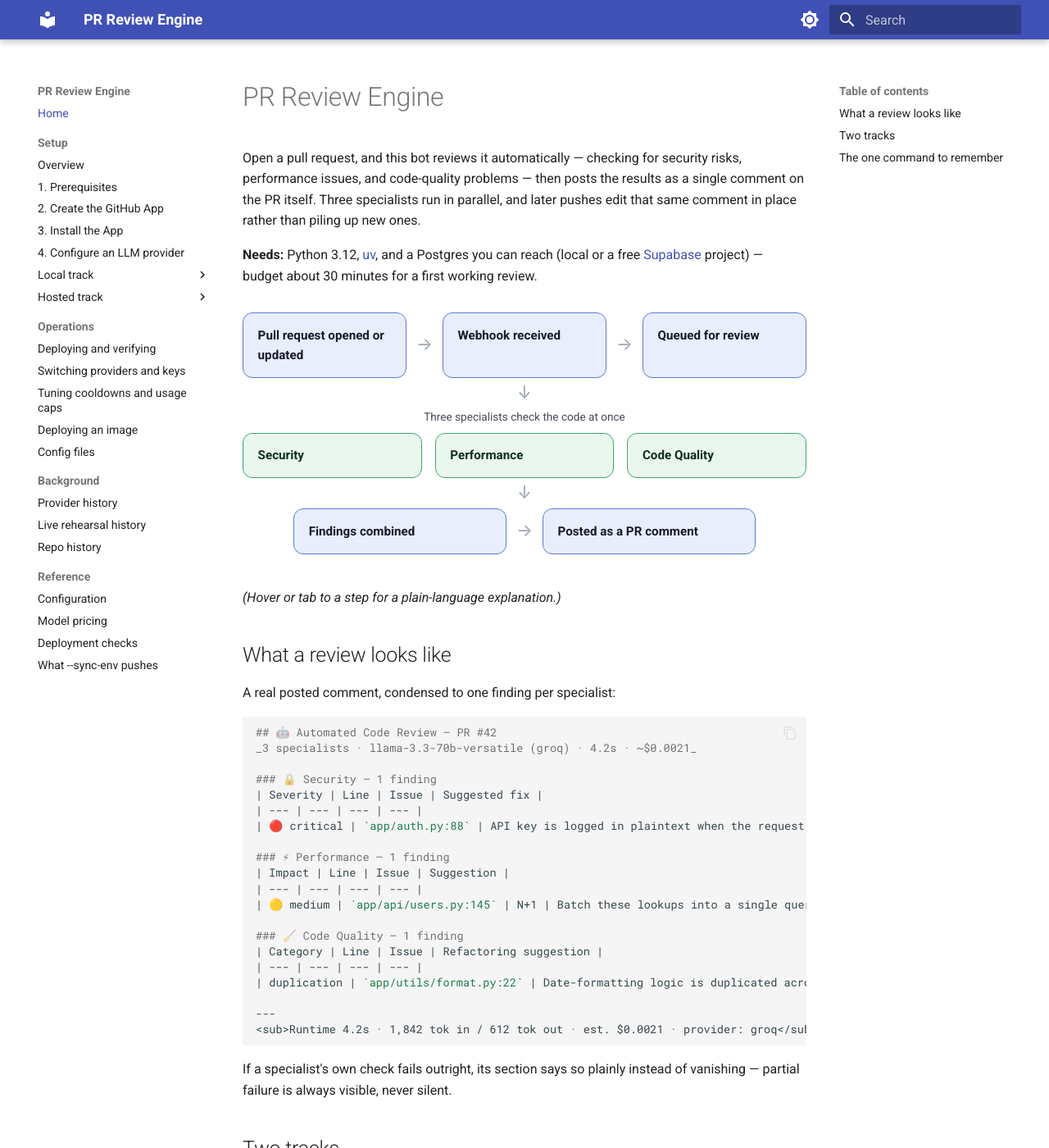
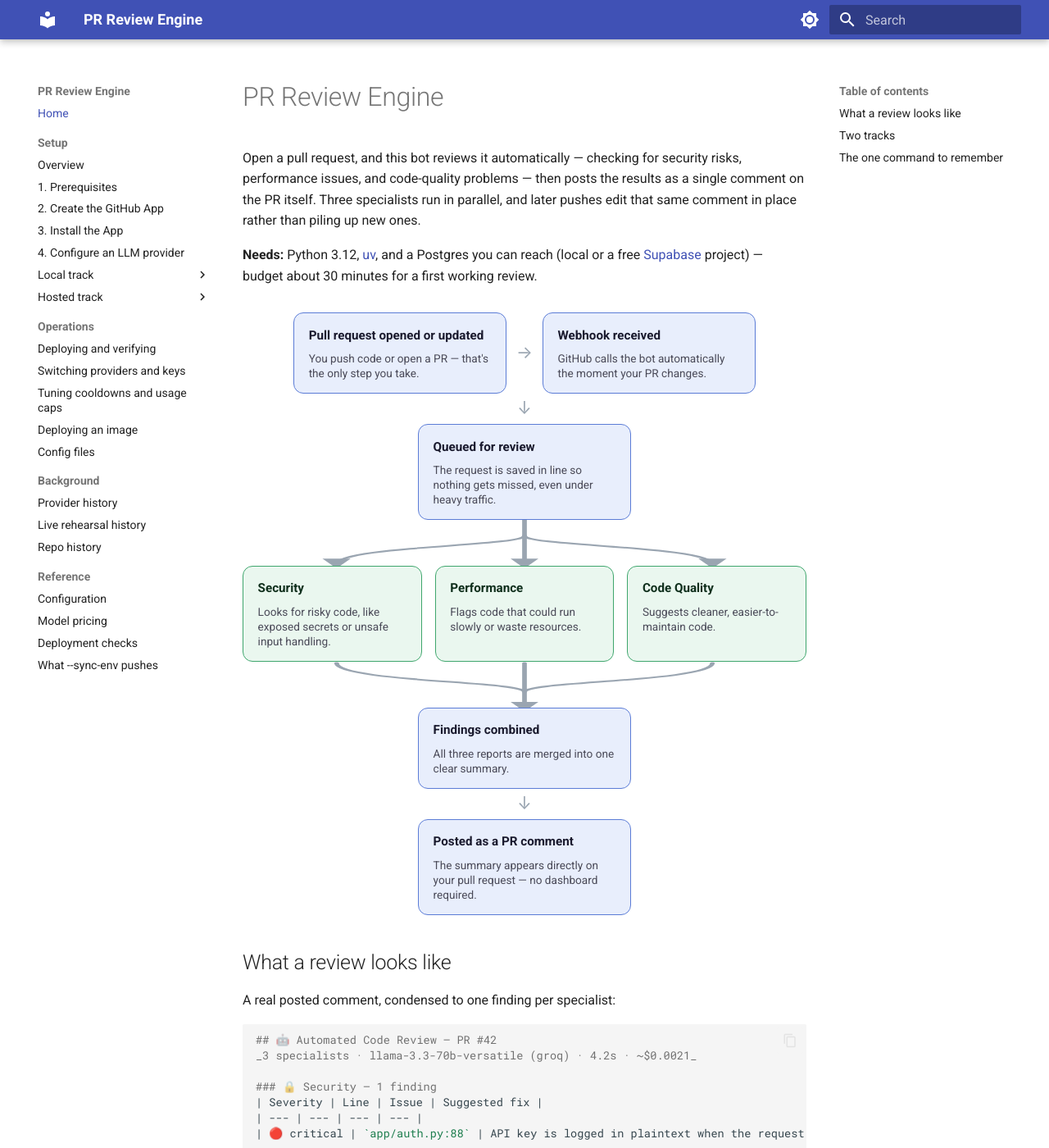
Before and after one commit to SomeoneSomewhereelse/pr-review-bot, an MkDocs documentation site: the page built from guide/index.md, in a window 1280 px wide and 1400 px high. Shown: the whole window at 82% size. Built offline with MkDocs 1.6.1 and Material for MkDocs 9.7.7, drawn with Linux system fonts in a browser that asks for light colours.

Commit message:
docs: add prev/next nav footer and redesign the overview flow diagram
Enable Material's built-in navigation.footer so every guide page gets
Previous/Next buttons in the existing nav order, instead of relying on
manual clicks through the sidebar.

Redesign the overview diagram in guide/index.md: detail text is always
visible now instead of hidden behind hover/tap, and the branch/merge
points use hand-drawn SVG connectors that flow directly into each frame
(styled after README's Mermaid diagram) instead of a static down arrow.
Queued for review and Findings combined get their own centered rows so
the connector's centerline actually lines up with the boxes it points
at, and the specialists row uses a 3-column grid so its frames sit at
exact, viewport-independent thirds.

```diff
--- a/guide/index.md
+++ b/guide/index.md
@@ -40,6 +40,9 @@ budget about 30 minutes for a first working review.
   gap: 0.75em;
 }
 .flow-diagram .fd-branches {
+  display: grid;
+  grid-template-columns: repeat(3, 1fr);
+  justify-items: center;
   gap: 1em;
 }
 .flow-diagram .fd-node {
@@ -50,19 +53,11 @@ budget about 30 minutes for a first working review.
   background: var(--fd-stage-bg);
   color: var(--fd-stage-fg);
   padding: 0.9em 1.1em;
-  cursor: default;
-  transition: transform 0.15s ease, box-shadow 0.15s ease;
-  outline: none;
 }
 .flow-diagram .fd-node.fd-specialist {
   border-color: var(--fd-specialist-border);
   background: var(--fd-specialist-bg);
   color: var(--fd-specialist-fg);
-}
-.flow-diagram .fd-node:hover,
-.flow-diagram .fd-node:focus-visible {
-  transform: translateY(-2px);
-  box-shadow: 0 4px 14px rgba(0, 0, 0, 0.15);
 }
 .flow-diagram .fd-title {
   font-weight: 600;
@@ -72,15 +67,6 @@ budget about 30 minutes for a first working review.
   color: var(--fd-detail-fg);
   font-size: 0.85em;
   line-height: 1.35;
-  max-height: 0;
-  opacity: 0;
-  overflow: hidden;
-  transition: max-height 0.2s ease, opacity 0.2s ease, margin-top 0.2s ease;
-}
-.flow-diagram .fd-node:hover .fd-detail,
-.flow-diagram .fd-node:focus-visible .fd-detail {
-  max-height: 6em;
-  opacity: 1;
   margin-top: 0.5em;
 }
 .flow-diagram .fd-arrow {
@@ -95,71 +81,116 @@ budget about 30 minutes for a first working review.
   width: 100%;
   padding: 0.1em 0;
 }
-.flow-diagram .fd-split-label {
-  text-align: center;
-  font-size: 0.85em;
-  color: var(--fd-detail-fg);
-  margin-bottom: 0.6em;
+.flow-diagram .fd-junction {
+  display: flex;
+  justify-content: center;
+}
+.flow-diagram .fd-junction .fd-arrow-down {
+  display: none;
+}
+.flow-diagram .fd-connector {
+  display: block;
+  width: 100%;
+  height: 56px;
+}
+.flow-diagram .fd-connector path {
+  fill: none;
+  stroke: var(--fd-arrow);
+  stroke-width: 2.5;
+  stroke-linecap: round;
+}
+.flow-diagram .fd-connector marker path {
+  fill: var(--fd-arrow);
+  stroke: none;
 }
 @media (max-width: 600px) {
   .flow-diagram .fd-row { flex-direction: column; align-items: stretch; }
   .flow-diagram .fd-arrow:not(.fd-arrow-down) { transform: rotate(90deg); }
   .flow-diagram .fd-node { max-width: none; }
+  .flow-diagram .fd-branches { grid-template-columns: 1fr; }
+  .flow-diagram .fd-connector { display: none; }
+  .flow-diagram .fd-junction .fd-arrow-down { display: flex; }
 }
 </style>
 
 <div class="flow-diagram">
   <div class="fd-row">
-    <div class="fd-node" tabindex="0">
+    <div class="fd-node">
       <div class="fd-title">Pull request opened or updated</div>
       <div class="fd-detail">You push code or open a PR — that's the only step you take.</div>
     </div>
     <div class="fd-arrow">&rarr;</div>
-    <div class="fd-node" tabindex="0">
+    <div class="fd-node">
       <div class="fd-title">Webhook received</div>
       <div class="fd-detail">GitHub calls the bot automatically the moment your PR changes.</div>
-    </div>
-    <div class="fd-arrow">&rarr;</div>
-    <div class="fd-node" tabindex="0">
-      <div class="fd-title">Queued for review</div>
-      <div class="fd-detail">The request is saved in line so nothing gets missed, even under heavy traffic.</div>
-    </div>
-  </div>
-
-  <div class="fd-arrow fd-arrow-down">&darr;</div>
-
-  <div class="fd-split-label">Three specialists check the code at once</div>
-  <div class="fd-row fd-branches">
-    <div class="fd-node fd-specialist" tabindex="0">
-      <div class="fd-title">Security</div>
-      <div class="fd-detail">Looks for risky code, like exposed secrets or unsafe input handling.</div>
-    </div>
-    <div class="fd-node fd-specialist" tabindex="0">
-      <div class="fd-title">Performance</div>
-      <div class="fd-detail">Flags code that could run slowly or waste resources.</div>
-    </div>
-    <div class="fd-node fd-specialist" tabindex="0">
-      <div class="fd-title">Code Quality</div>
-      <div class="fd-detail">Suggests cleaner, easier-to-maintain code.</div>
     </div>
   </div>
 
   <div class="fd-arrow fd-arrow-down">&darr;</div>
 
   <div class="fd-row">
-    <div class="fd-node" tabindex="0">
+    <div class="fd-node">
+      <div class="fd-title">Queued for review</div>
+      <div class="fd-detail">The request is saved in line so nothing gets missed, even under heavy traffic.</div>
+    </div>
+  </div>
+
+  <div class="fd-junction">
+    <svg class="fd-connector" viewBox="0 0 300 70" preserveAspectRatio="none" aria-hidden="true">
+      <defs>
+        <marker id="fd-arrowhead" viewBox="0 0 10 10" refX="6" refY="5" markerWidth="6" markerHeight="6" orient="auto-start-reverse">
+          <path d="M0,0 L10,5 L0,10 z" />
+        </marker>
+      </defs>
+      <path d="M150,0 L150,24" />
+      <path d="M150,24 C150,40 50,40 50,68" marker-end="url(#fd-arrowhead)" />
+      <path d="M150,24 L150,68" marker-end="url(#fd-arrowhead)" />
+      <path d="M150,24 C150,40 250,40 250,68" marker-end="url(#fd-arrowhead)" />
+    </svg>
+    <div class="fd-arrow fd-arrow-down">&darr;</div>
+  </div>
+
+  <div class="fd-row fd-branches">
+    <div class="fd-node fd-specialist">
+      <div class="fd-title">Security</div>
+      <div class="fd-detail">Looks for risky code, like exposed secrets or unsafe input handling.</div>
+    </div>
+    <div class="fd-node fd-specialist">
+      <div class="fd-title">Performance</div>
+      <div class="fd-detail">Flags code that could run slowly or waste resources.</div>
+    </div>
+    <div class="fd-node fd-specialist">
+      <div class="fd-title">Code Quality</div>
+      <div class="fd-detail">Suggests cleaner, easier-to-maintain code.</div>
+    </div>
+  </div>
+
+  <div class="fd-junction">
+    <svg class="fd-connector" viewBox="0 0 300 70" preserveAspectRatio="none" aria-hidden="true">
+      <path d="M50,2 C50,30 150,30 150,46" />
+      <path d="M150,2 L150,46" />
+      <path d="M250,2 C250,30 150,30 150,46" />
+      <path d="M150,46 L150,70" marker-end="url(#fd-arrowhead)" />
+    </svg>
+    <div class="fd-arrow fd-arrow-down">&darr;</div>
+  </div>
+
+  <div class="fd-row">
+    <div class="fd-node">
       <div class="fd-title">Findings combined</div>
       <div class="fd-detail">All three reports are merged into one clear summary.</div>
     </div>
-    <div class="fd-arrow">&rarr;</div>
-    <div class="fd-node" tabindex="0">
+  </div>
+
+  <div class="fd-arrow fd-arrow-down">&darr;</div>
+
+  <div class="fd-row">
+    <div class="fd-node">
       <div class="fd-title">Posted as a PR comment</div>
       <div class="fd-detail">The summary appears directly on your pull request — no dashboard required.</div>
     </div>
   </div>
 </div>
-
-*(Hover or tab to a step for a plain-language explanation.)*
 
 ## What a review looks like
 
--- a/mkdocs.yml
+++ b/mkdocs.yml
@@ -7,6 +7,7 @@ theme:
   features:
     - navigation.sections
     - navigation.top
+    - navigation.footer
     - content.code.copy
   palette:
     - media: "(prefers-color-scheme: light)"
```
